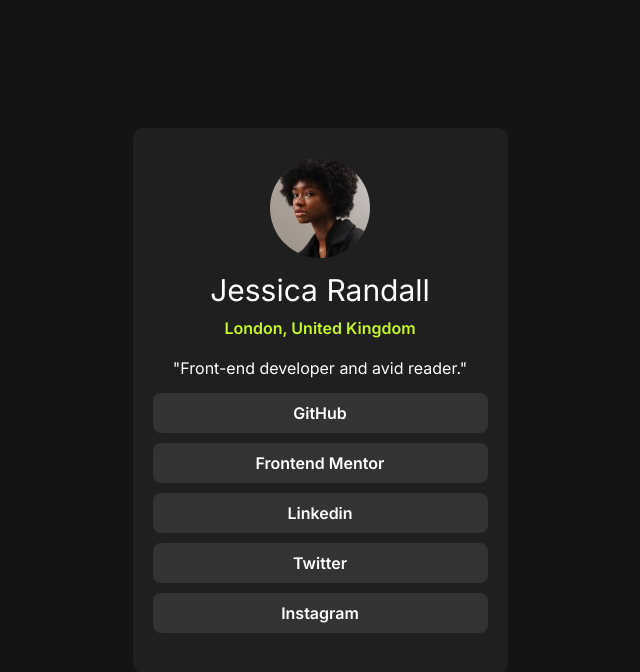
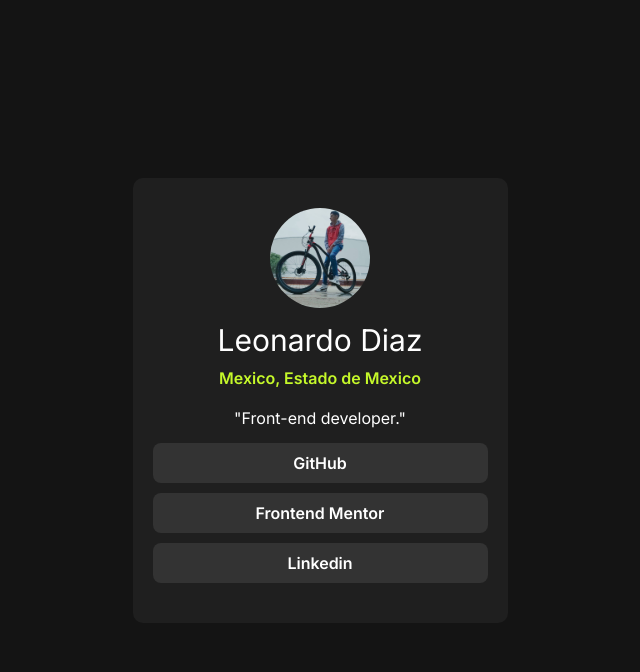
Before and after one commit to Leonardo291024/social-card, a plain HTML site: page index.html in a window 1280 px wide. Shown: the whole page, without its empty margins (320-960 px from the left). Drawn offline with Linux system fonts and the light colour scheme.

Commit message:
agregue links de redes

```diff
--- a/index.html
+++ b/index.html
@@ -13,23 +13,21 @@
     <main>
         <section class="header">
             <div class="conatiner-img-perfil">
-                <img src="./assets/images/avatar-jessica.jpeg" alt="">
+                <img src="./assets/images/perfil-img.png" alt="">
             </div>
             <div class="container-nombre">
-                <h1>Jessica Randall</h1>
-                <p>London, United Kingdom</p>
+                <h1>Leonardo Diaz</h1>
+                <p>Mexico, Estado de Mexico</p>
             </div>
         </section>
         <section class="container-links">
             <div class="profesion">
-                <p>"Front-end developer and avid reader."</p>
+                <p>"Front-end developer."</p>
             </div>
             <div class="container-redes">
-                <a href="">GitHub</a>
-                <a href="">Frontend Mentor</a>
-                <a href="">Linkedin</a>
-                <a href="">Twitter</a>
-                <a href="">Instagram</a>
+                <a href="https://github.com/Leonardo291024">GitHub</a>
+                <a href="https://www.frontendmentor.io/profile/Leonardo291024">Frontend Mentor</a>
+                <a href="https://www.linkedin.com/in/marcos-leonardo-d%C3%ADaz-guzm%C3%A1n-9aa970215/">Linkedin</a>
             </div>
         </section>
     </main>
```
Also changed, not shown: assets/images/perfil-img.png (added).
